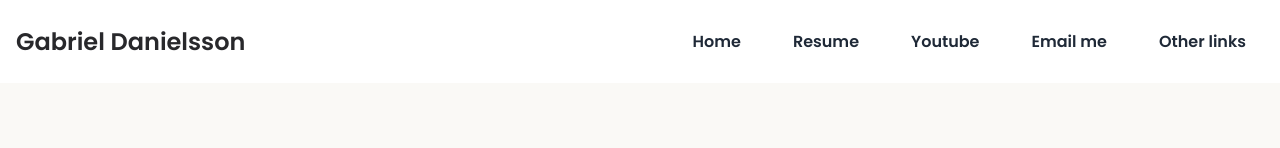
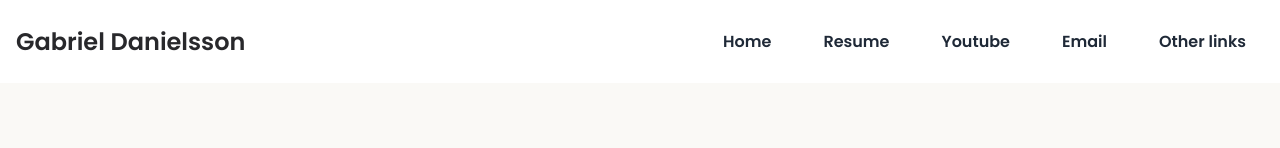
Before and after one commit to GabrielHDanielsson/site, a plain HTML site: page index.html in a window 1280 px wide. Shown: the top 148 px of the page. Drawn offline with nearby package versions, Linux system fonts and the light colour scheme.

Commit message:
Update index.html

```diff
--- a/index.html
+++ b/index.html
@@ -22,7 +22,7 @@
 			<li><a href="https://gabrielhdanielsson.github.io/site/"> Home </a> </li>
 			<li><a href="CV/cv-resume.pdf"> Resume </a> </li>
 			<li><a href="https://www.youtube.com/channel/UCXSV451wZN56WKzWeceOIQw"> Youtube </a> </li>
-			<li><a href="mailto:gabriel.danielsson@gmail.com"> Email me </a> </li>
+			<li><a href="mailto:gabriel.danielsson@gmail.com"> Email </a> </li>
 			<li><a href="https://linktr.ee/gabriel.danielsson"> Other links </a> </li>
 		</ul>
 	</div>
```
